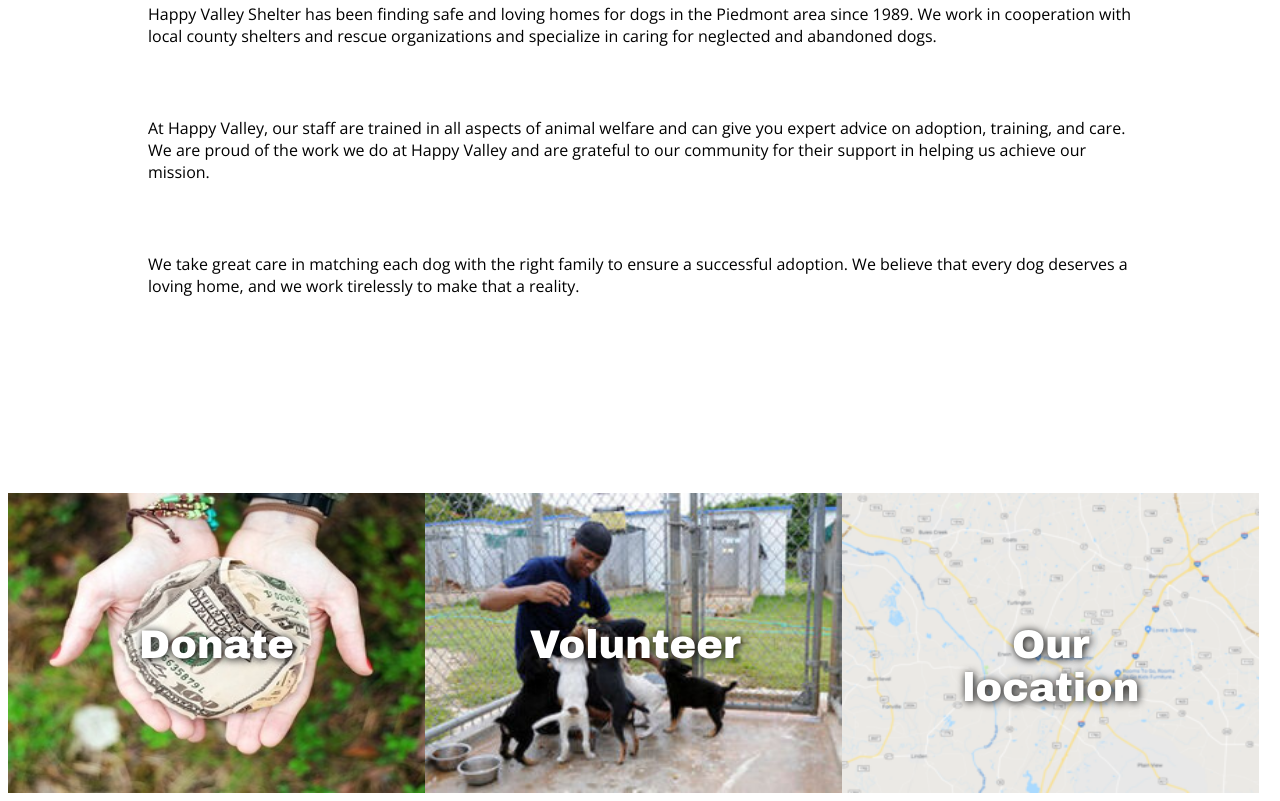
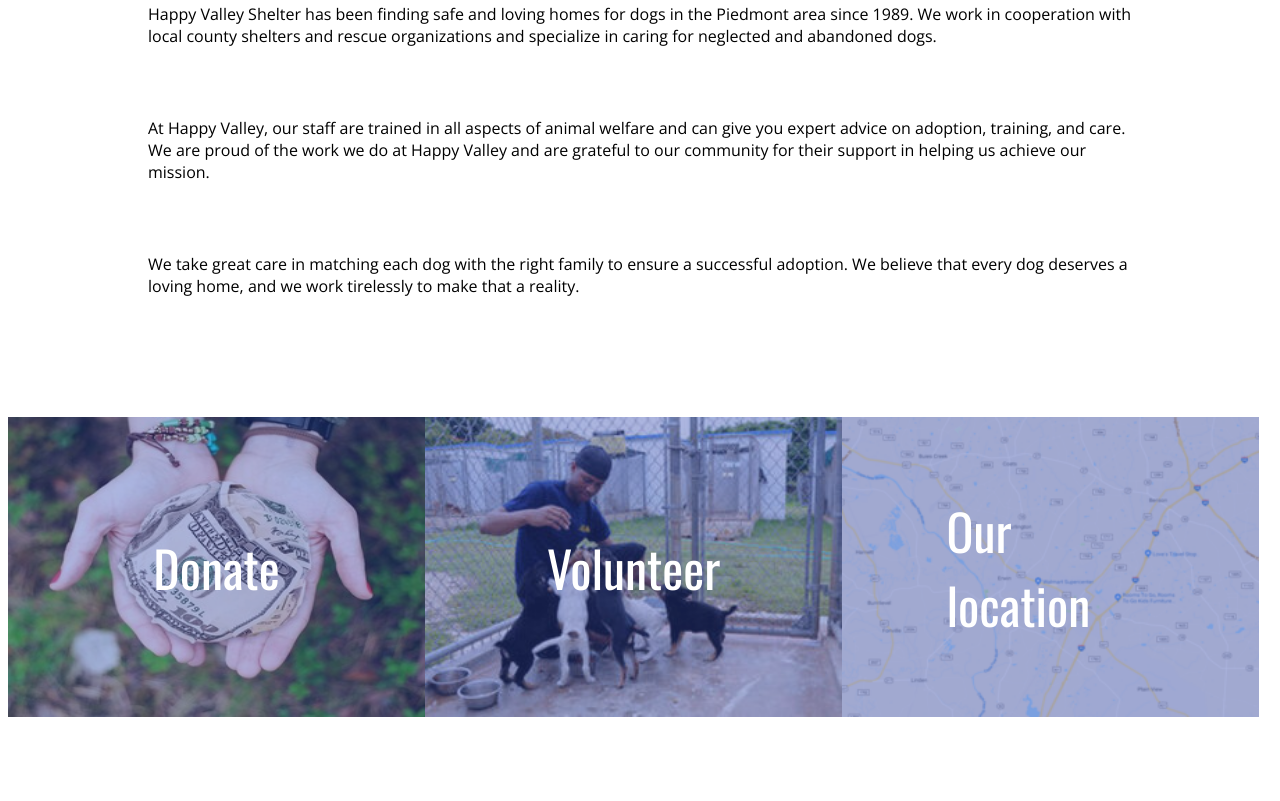
Before and after one commit to Momentum-Team-18/css-dog-adoption-website-qutaibaalani, a plain HTML site: page index.html in a window 1280 px wide. Shown: the part 703-1504 px from the top of the page. After the commit the page ends 1478 px from the top, so only its background shows below. Drawn offline with nearby package versions, Linux system fonts and the light colour scheme.

Commit message:
finished all styling and touches of the website

```diff
--- a/style.css
+++ b/style.css
@@ -67,45 +67,42 @@
     grid-template-columns: repeat(3, 1fr);
     display: flex;
     align-items: center;
+    padding: 50px 0px;
 
 }
 
 .aboutus img:hover {
-    opacity: 0.7;
-    background-color: #0037ff68;
+    opacity: 1;
+    background-color: #fff;
 }
 
 .img-container {
     position: relative;
     width: 33%;
     height: 300px;
-    padding-top: 10%;
+    background-color: #324Ab2;
 }
 
 .centered {
     position: absolute;
-    top: 60%;
+    top: 50%;
     left: 50%;
-    right: 0;
-    bottom: 50%;
     transform: translate(-50%, -50%);
-    text-align: center;
+    font-family: Oswald;
+    font-size: 50px;
     color: #fff;
-    font-size: 2.5em;
-    text-shadow: 1px 1px 9px #000;
-    font-family: Arial Black;
 }
 
 .img {
     width: 100%;
     height: 100%;
+    opacity: 0.6;
 }
 
 .traits {
     background-color: #89DEEF;
     border-radius: 9px;
     padding: 0px 5px 0px 5px;
-    ;
     margin: 2px;
 }
 
```
